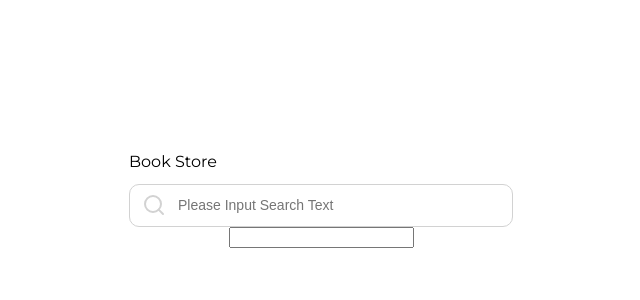
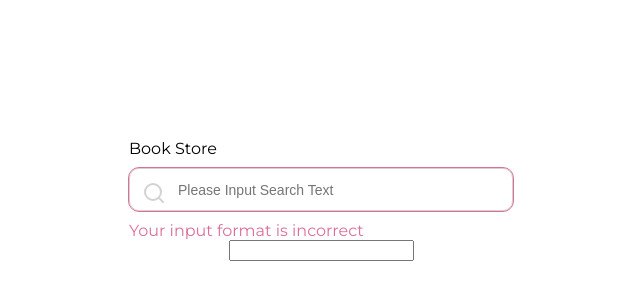
Before and after one commit to TingChiehLin/design-system-levelup, a Next.js app: page / in a window 1280 px wide. Shown: the part 200-500 px from the top of the page, without its empty margins (319-959 px from the left). Built offline with nearby package versions, Linux system fonts and the light colour scheme.

Commit message:
Add - Error Message on textField

```diff
--- a/app/page.tsx
+++ b/app/page.tsx
@@ -24,7 +24,7 @@ export default function Home() {
       <TextField
         id={"book-search-input"}
         labelText={"Book Store"}
-        variant={"standard"}
+        variant={"error"}
         value={searchInputText}
         placeHolder={"Please Input Search Text"}
         disabled={false}
--- a/components/TextField/TextField.tsx
+++ b/components/TextField/TextField.tsx
@@ -51,6 +51,9 @@ const TextField: FC<TextFieldTypeProps> = ({
         disabled={disabled}
         onChange={onChange}
       />
+      {variant === "error" && (
+        <span className={styles.textField_errorMessage}>Your input format is incorrect</span>
+      )}
     </div>
   );
 };
--- a/components/TextField/textField.module.css
+++ b/components/TextField/textField.module.css
@@ -2,7 +2,7 @@
   position: relative;
   display: flex;
   flex-direction: column;
-  gap: 0.8rem;
+  gap: 0.6rem;
   width: 100%;
   max-width: 24rem;
 }
@@ -31,6 +31,10 @@
   outline-color: palevioletred;
 }
 
+.textField_errorMessage {
+  color: palevioletred;
+}
+
 /*
   elemnt class selector
 */
```
